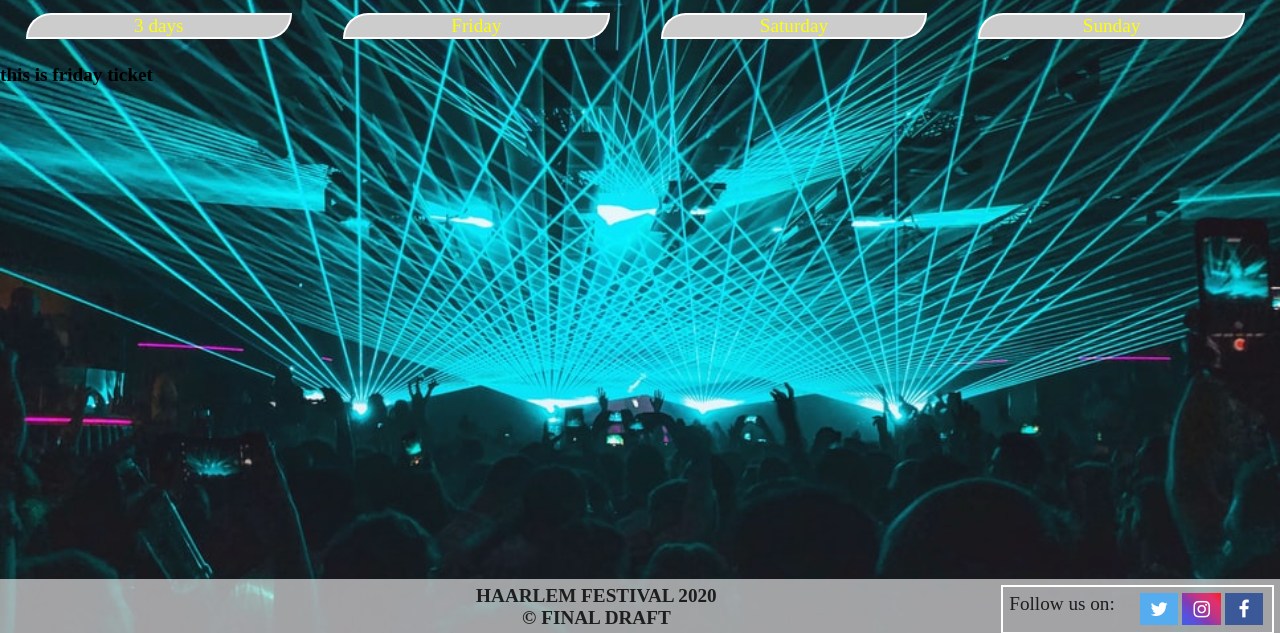
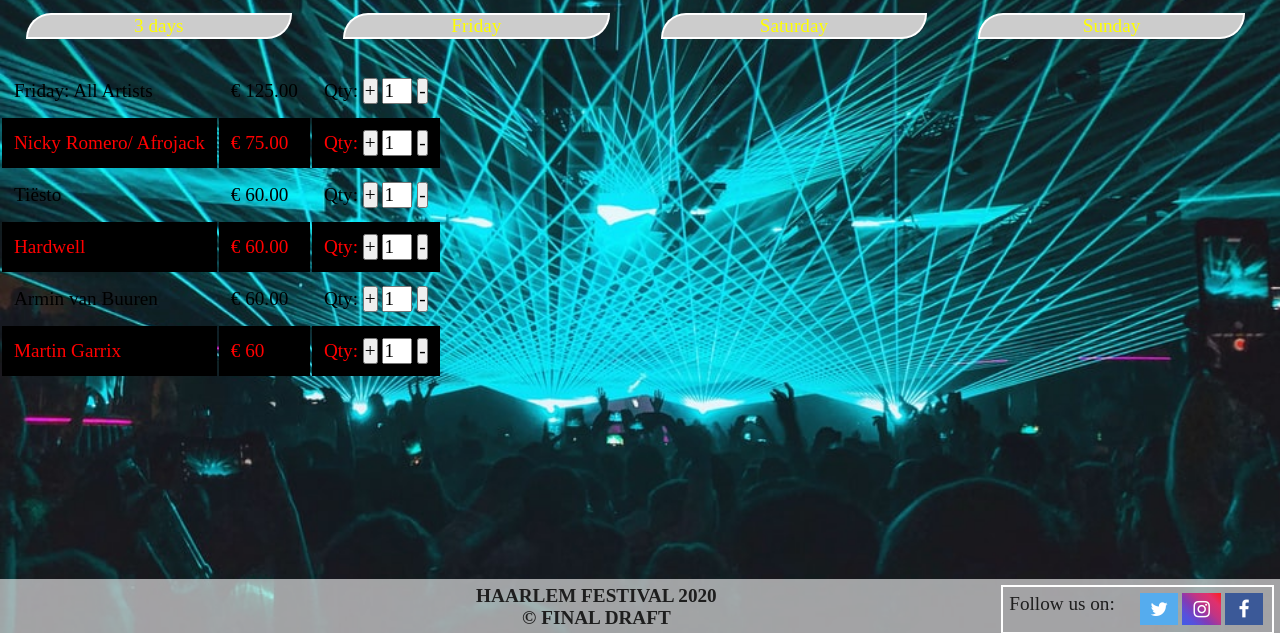
Before and after one commit to prinsalvino/HaarlemFestival, a PHP site: page /DanceTicketFriday.php in a window 1280 px wide. Shown: the part 167-800 px from the top of the page. Run offline with PHP 8.4, Linux system fonts and the light colour scheme.

Commit message:
Dance ticket page

```diff
--- a/DanceTicket3Days.php
+++ b/DanceTicket3Days.php
@@ -44,7 +44,7 @@ session_start();
 </div>
 
 
-<table>
+<table class = "table1">
   <tr>
     <th>     </th>
     <th>     </th>
--- a/DanceTicketFriday.php
+++ b/DanceTicketFriday.php
@@ -43,7 +43,68 @@ session_start();
   </a>
 </div>
 
-<h1>this is friday ticket</h1>
+<table class = "table2">
+  <tr>
+    <td>Friday: All Artists </td>
+    <td>€ 125.00</td>
+    <td><div class="cart-quantity">
+                      Qty:
+                      <button onclick="increase_by_one('qty1');">+</button>
+                      <input id="qty1" type="text" value="1" name="qty" />
+                      <button onclick="decrease_by_one('qty1');" />-</button>
+                    </div></td>
+  </tr>
+  <tr>
+  <td>Nicky Romero/ Afrojack</td>
+    <td>€ 75.00</td>
+    <td><div class="cart-quantity">
+                      Qty:
+                      <button onclick="increase_by_one('qty1');">+</button>
+                      <input id="qty1" type="text" value="1" name="qty" />
+                      <button onclick="decrease_by_one('qty1');" />-</button>
+                    </div></td>
+  </tr>
+  <tr>
+  <td>Tiësto </td>
+    <td>€ 60.00</td>
+    <td><div class="cart-quantity">
+                      Qty:
+                      <button onclick="increase_by_one('qty1');">+</button>
+                      <input id="qty1" type="text" value="1" name="qty" />
+                      <button onclick="decrease_by_one('qty1');" />-</button>
+                    </div></td>
+  </tr>
+  <tr>
+  <td>Hardwell </td>
+    <td>€ 60.00</td>
+    <td><div class="cart-quantity">
+                      Qty:
+                      <button onclick="increase_by_one('qty1');">+</button>
+                      <input id="qty1" type="text" value="1" name="qty" />
+                      <button onclick="decrease_by_one('qty1');" />-</button>
+                    </div></td>
+  </tr>
+  <tr>
+  <td>Armin van Buuren </td>
+    <td>€ 60.00</td>
+    <td><div class="cart-quantity">
+                      Qty:
+                      <button onclick="increase_by_one('qty1');">+</button>
+                      <input id="qty1" type="text" value="1" name="qty" />
+                      <button onclick="decrease_by_one('qty1');" />-</button>
+                    </div></td>
+  </tr>
+  <tr>
+  <td>Martin Garrix </td>
+    <td>€ 60</td>
+    <td><div class="cart-quantity">
+                      Qty:
+                      <button onclick="increase_by_one('qty1');">+</button>
+                      <input id="qty1" type="text" value="1" name="qty" />
+                      <button onclick="decrease_by_one('qty1');" />-</button>
+                    </div></td>
+  </tr>
+</table>
 
 <?php include "footer.php";?>
 
--- a/css/dancestylesheet.css
+++ b/css/dancestylesheet.css
@@ -48,7 +48,7 @@
     clear: both;
 }
 
-table {
+.table1 {
     border-collapse: collapse;
     width: 70%;
     background-color: #ccc;
```
